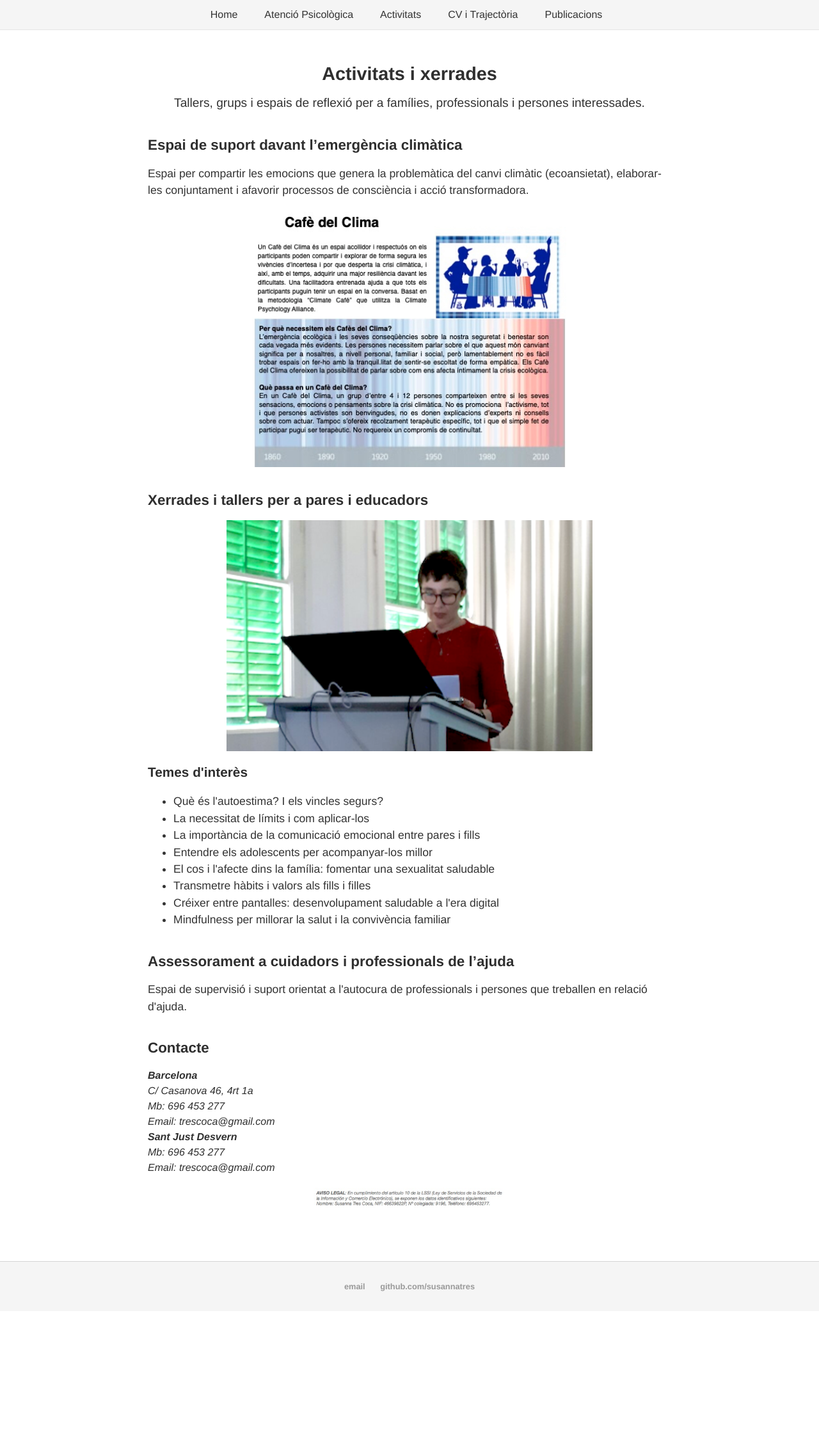
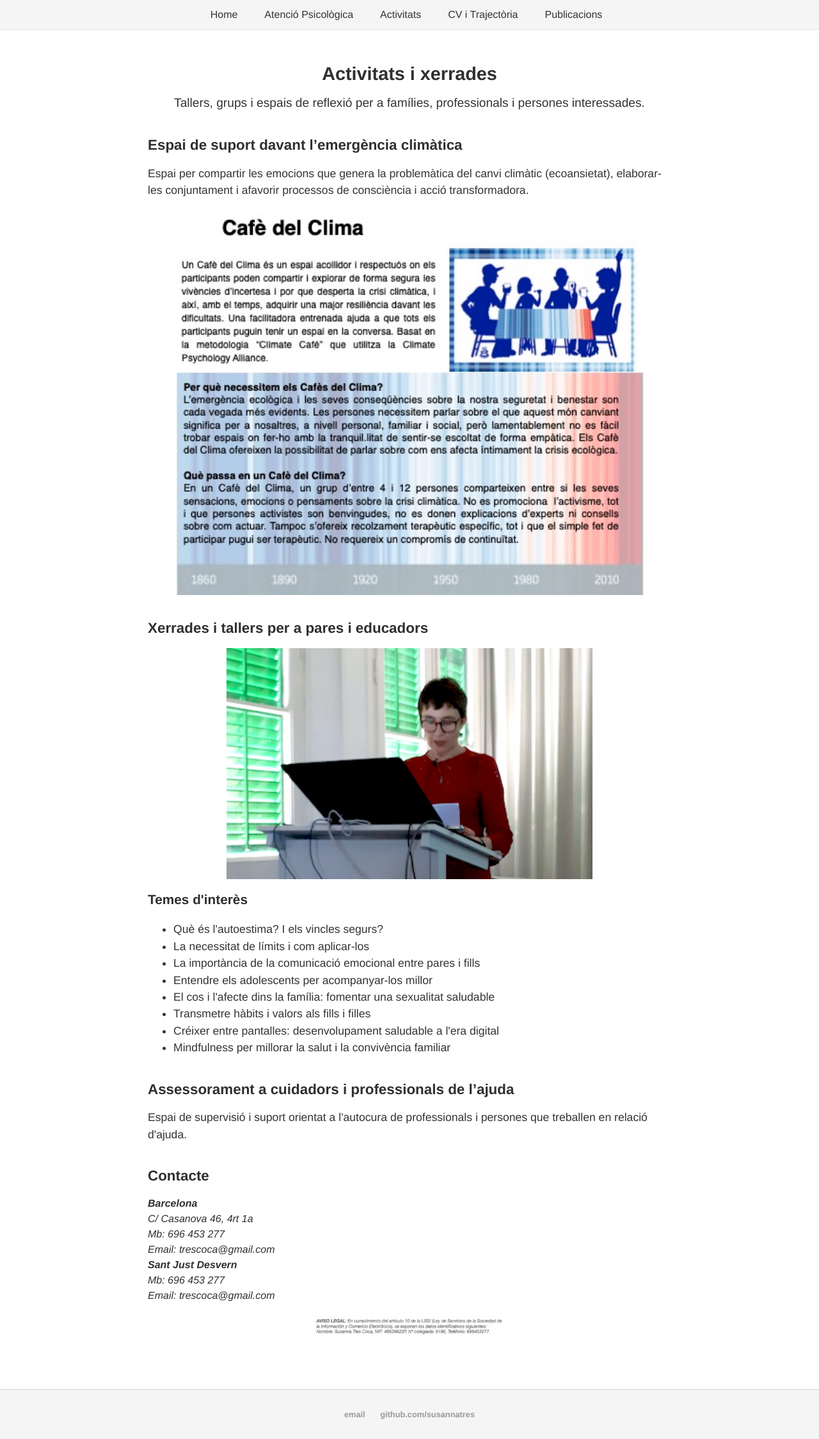
Before and after one commit to susannatres/susannatres.github.io, a Jekyll site: the page built from xerrades/index.html, in a window 1280 px wide. Shown: the whole page at 64% size. Built offline with Jekyll 4.4.1, drawn with Linux system fonts in a browser that asks for light colours; before the commit the page ends 2049 px from its top, so only the background shows below that.

Commit message:
adjust image size.

```diff
--- a/xerrades/index.html
+++ b/xerrades/index.html
@@ -38,7 +38,7 @@ Tallers, grups i espais de reflexió per a famílies, professionals i persones i
 Espai per compartir les emocions que genera la problemàtica del canvi climàtic (ecoansietat), elaborar-les conjuntament i afavorir processos de consciència i acció transformadora.
 </p>
 
-<img src="../images/cafe_del_clima_flyer.jpg" style="width:60%">
+<img src="../images/cafe_del_clima_flyer.jpg" style="width:90%">
 
 
 
```
Also changed, not shown: 2 other files.
